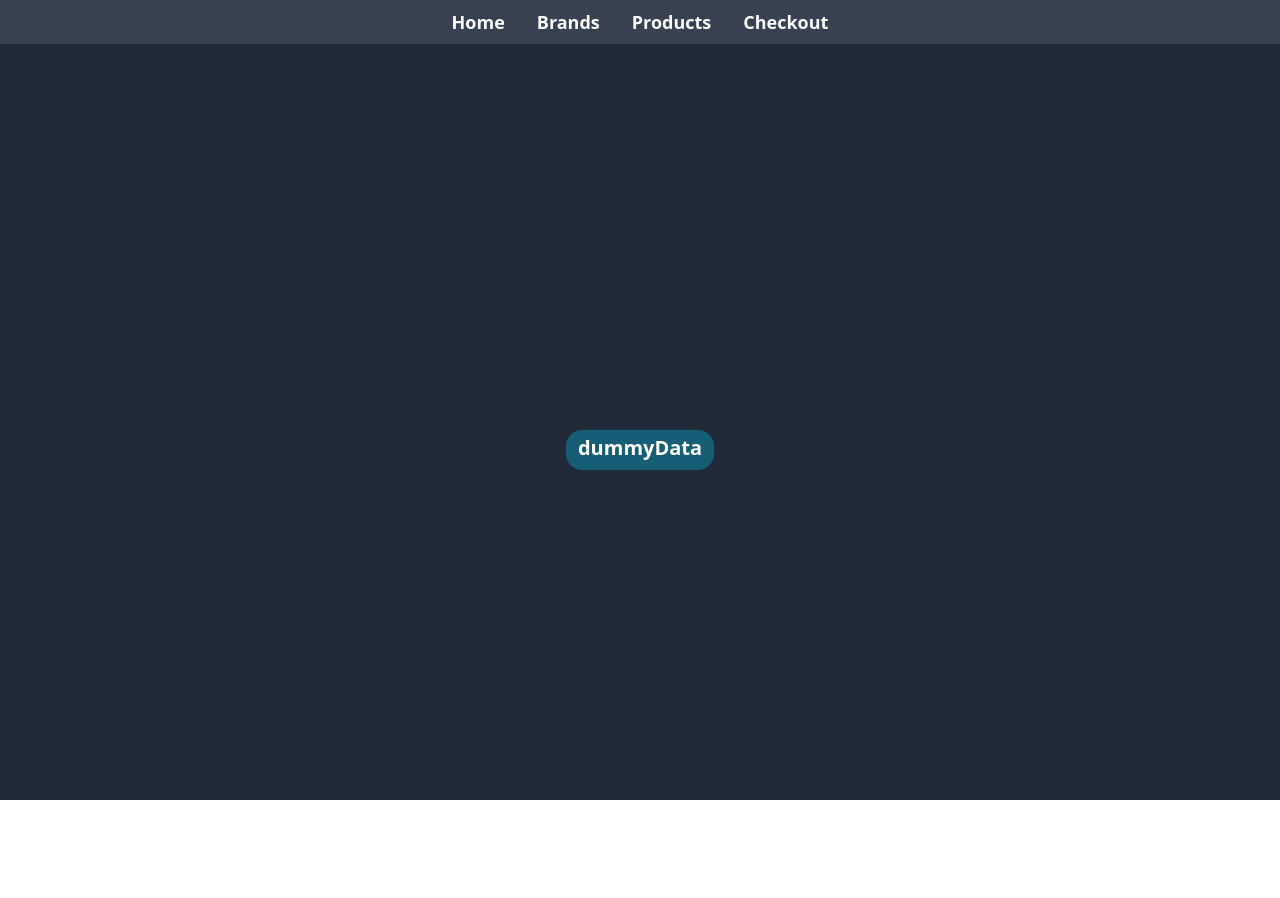
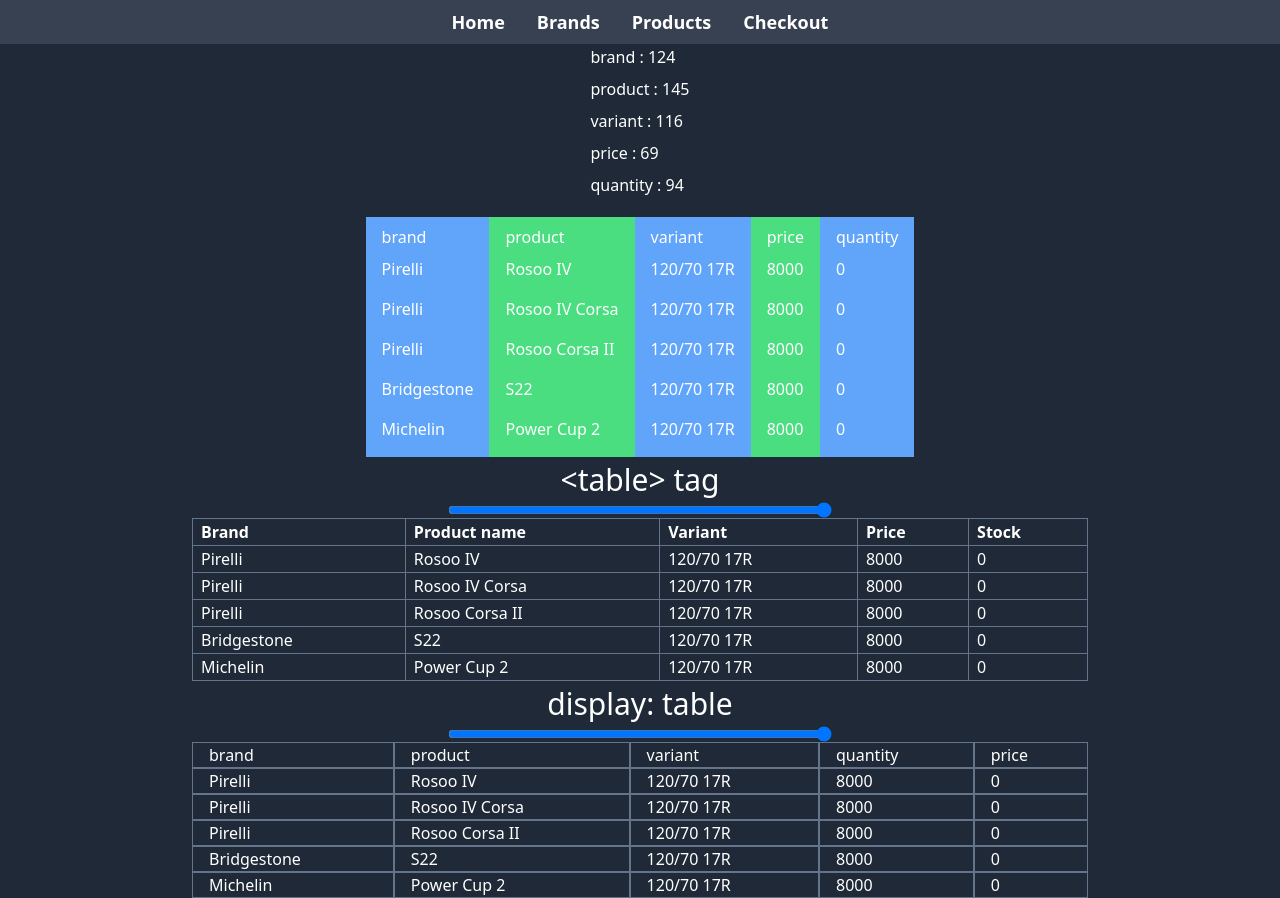
Before and after one commit to hua5155/stock_tracking, a SvelteKit app: page /Test in a window 1280 px wide. Before the commit the page ends 800 px from the top, so only its background shows below. Built offline with nearby package versions, Linux system fonts and the light colour scheme.

Commit message:
Testing different ways to make table. Refactoring Tailwind.

```diff
--- a/src/lib/conponents/Cart.svelte
+++ b/src/lib/conponents/Cart.svelte
@@ -68,6 +68,7 @@
 	};
 </script>
 
+<div class="mx-auto h-fit w-fit">
 	<button
 		class="h-10 w-fit rounded-lg bg-sky-800 px-3 pb-1 text-xl font-semibold"
 		type="button"
@@ -76,7 +77,12 @@
 		}}
 		>Checkout
 	</button>
-<div class="no-scrollbar flex h-5/6 w-2/5 flex-col space-y-2 overflow-auto">
+</div>
+
+<div class="no-scrollbar mt-10 flex h-5/6 w-full flex-col space-y-2 overflow-auto">
+	{#if $cart.length === 0}
+		<div>Cart is empty</div>
+	{/if}
 	{#each $cart as item}
 		<div
 			class="flex flex-row items-center justify-between space-x-5 rounded-lg bg-gray-500 py-2 px-4"
@@ -108,3 +114,7 @@
 		</div>
 	{/each}
 </div>
+
+<style>
+	/*  */
+</style>
--- a/src/routes/+layout.svelte
+++ b/src/routes/+layout.svelte
@@ -12,14 +12,13 @@
 	];
 </script>
 
-<div class="h-screen w-screen bg-gray-800 text-white">
-	<nav class="absolute top-0 left-0 flex h-11 w-full justify-center space-x-8 bg-gray-700">
+<div class="h-fit min-h-screen w-screen max-w-full bg-gray-800 text-white">
+	<nav class="fixed top-0 left-0 flex h-11 w-full justify-center space-x-8 bg-gray-700">
 		{#each navPages as page}
 			<a href={page.navUrl} class="py-2 text-center text-lg font-bold">{page.navText}</a>
 		{/each}
 	</nav>
-	<div class="h-full w-full pt-20">
-		<slot />
-	</div>
+	<!-- <div class="h-20 w-full" /> -->
+	<slot />
 	<!-- <slot /> -->
 </div>
--- a/src/routes/+page.svelte
+++ b/src/routes/+page.svelte
@@ -1,6 +1,11 @@
 <script lang="ts">
 </script>
 
-<main class="flex justify-center bg-gray-800">
-  <h1 class="font-bold">Stock management</h1>
+<main class="mx-auto w-fit pt-20">
+	<h1 class="text-center text-[30px] font-bold">Stock management</h1>
+	<div class="text-[20px]">
+		<p class="">
+			Pratice building a website to track stock with SvelteKit, TailwindCSS, Prisma, SQLite, zod
+		</p>
+	</div>
 </main>
--- a/src/routes/Brands/+page.svelte
+++ b/src/routes/Brands/+page.svelte
@@ -12,8 +12,8 @@
 	const createFlag = writable(false);
 </script>
 
-<main class="full flex w-full flex-col items-center bg-gray-800">
-	<div class="w-2/5">
+<main class="mx-auto w-2/5 bg-gray-800 pt-20">
+	<div class="w-full">
 		<button
 			class="mt-2 h-14 w-full rounded-lg bg-gray-500 px-4 py-2 text-left text-base font-bold"
 			on:click={() => {
@@ -23,7 +23,7 @@
 			+ New Product
 		</button>
 	</div>
-	<div class="no-scrollbar mt-2 flex h-4/5 w-2/5 flex-col space-y-2 overflow-auto">
+	<div class="no-scrollbar mt-2 flex h-4/5 w-full flex-col space-y-2 overflow-auto">
 		{#each data.brands as brand}
 			<div
 				class="flex flex-row items-center justify-between space-x-5 rounded-lg bg-gray-500 py-2 px-4"
--- a/src/routes/Checkout/+page.svelte
+++ b/src/routes/Checkout/+page.svelte
@@ -2,6 +2,6 @@
 	import Cart from '$lib/conponents/Cart.svelte';
 </script>
 
-<main class="flex h-full w-full flex-col items-center bg-gray-800">
+<main class="mx-auto h-screen w-2/5 pt-20">
 	<Cart />
 </main>
--- a/src/routes/Test/+page.svelte
+++ b/src/routes/Test/+page.svelte
@@ -1,7 +1,8 @@
 <script lang="ts">
 	import AdjustableColumn from './AdjustableColumn.svelte';
+	import TableTest from './TableTest.svelte';
+	import TableCell from './TableCell.svelte';
 	import TailwindTest from './TailwindTest.svelte';
-	import TableTest from './TableTest.svelte';
 
 	import type { PageData } from './$types';
 	import { enhance } from '$app/forms';
@@ -9,16 +10,21 @@
 	export let data: PageData;
 </script>
 
-<main class="flex h-full w-full items-center justify-center">
-	<!-- <AdjustableColumn /> -->
+<main class="h-fit w-full max-w-full">
+	<h3 class="mx-auto w-fit text-[30px]">lots of div</h3>
+	<AdjustableColumn />
+	<h3 class="mx-auto w-fit text-[30px]">{`<table> tag`}</h3>
+	<TableTest />
+	<h3 class="mx-auto w-fit text-[30px]">display: table</h3>
+	<TableCell />
 	<!-- <TailwindTest /> -->
 
-	<form action="?/dummyData" method="post" use:enhance>
+	<!-- <form action="?/dummyData" method="post" use:enhance>
 		<button
 			class="mt-5 h-10 w-fit rounded-2xl bg-cyan-800 px-3 pb-1 text-xl font-semibold"
 			type="submit"
 		>
 			dummyData
 		</button>
-	</form>
+	</form> -->
 </main>
--- a/src/routes/Test/AdjustableColumn.svelte
+++ b/src/routes/Test/AdjustableColumn.svelte
@@ -1,36 +1,96 @@
 <script lang="ts">
-	const colorPalette = [
-		['bg-blue-400', 'bg-blue-600'],
-		['bg-green-400', 'bg-green-600']
+	import { z } from 'zod';
+
+	const table: { columnName: string; element?: HTMLElement }[] = [
+		{ columnName: 'brand' },
+		{ columnName: 'product' },
+		{ columnName: 'variant' },
+		{ columnName: 'price' },
+		{ columnName: 'quantity' }
 	];
-	const boxWidth = [300, 300, 300, 300];
+
+	const data: {
+		brand: string;
+		product: string;
+		variant: string;
+		price: number;
+		quantity: number;
+	}[] = [
+		{ brand: 'Pirelli', product: 'Rosoo IV', variant: '120/70 17R', price: 8000, quantity: 0 },
+		{
+			brand: 'Pirelli',
+			product: 'Rosoo IV Corsa',
+			variant: '120/70 17R',
+			price: 8000,
+			quantity: 0
+		},
+		{
+			brand: 'Pirelli',
+			product: 'Rosoo Corsa II',
+			variant: '120/70 17R',
+			price: 8000,
+			quantity: 0
+		},
+		{ brand: 'Bridgestone', product: 'S22', variant: '120/70 17R', price: 8000, quantity: 0 },
+		{ brand: 'Michelin', product: 'Power Cup 2', variant: '120/70 17R', price: 8000, quantity: 0 }
+	];
+
+	let mouseDown = false;
+	let target = 0;
+	const onMouseDown = (e: MouseEvent, index: number) => {
+		target = index;
+		mouseDown = true;
+	};
+	const onMouseUp = (e: MouseEvent) => {
+		mouseDown = false;
+	};
+	const onMouseMove = (e: MouseEvent) => {
+		if (mouseDown === false) {
+			return;
+		}
+	};
 </script>
 
-<div class="flex flex-row">
-	{#each boxWidth as box, index}
-		<div
-			class="relative flex h-10 items-center justify-start px-4
-        {colorPalette[index % 2][0]}"
-			style="width: {box}px;"
-		>
-			<span class="align-middle">Column {index}</span>
+<div class="mx-auto flex h-fit w-fit flex-col space-y-2">
+	{#each table as column}
+		<span class="">{`${column.columnName} : ${column.element?.clientWidth}`}</span>
+	{/each}
+</div>
+
+<div class="mx-auto mt-5 flex h-fit w-fit max-w-[70%] flex-row">
+	{#each table as column, columnIndex}
+		<div class="group/column flex w-fit flex-col odd:bg-blue-400 even:bg-green-400">
 			<div
-				class="absolute top-0 right-0 h-10 w-1
-          {colorPalette[index % 2][0]}
-          hover:{colorPalette[index % 2][1]}"
-				on:mousedown={() => {
-					console.log('Column 1 mousedown');
-				}}
-			/>
+				class="relative flex h-10 w-full items-center justify-start px-4"
+				bind:this={column.element}
+			>
+				<span class="align-middle">{column.columnName}</span>
+				<div
+					class="group/handle absolute top-0 right-0 h-full w-2"
+					on:mousedown={(e) => {
+						onMouseDown(e, columnIndex);
+					}}
+				>
+					<div
+						class="absolute top-0 right-0 h-full w-1 group-odd/column:group-hover/handle:bg-blue-600 group-even/column:group-hover/handle:bg-green-600"
+					/>
+				</div>
+			</div>
+
+			{#each data as row, rowIndex}
+				<div class="h-10 w-fit px-4">
+					<span>{Object.values(row)[columnIndex]}</span>
+				</div>
+			{/each}
 		</div>
 	{/each}
 </div>
 
 <svelte:window
-	on:mouseup={() => {
-		console.log('mouseup');
+	on:mouseup={(e) => {
+		onMouseUp(e);
 	}}
-	on:mousemove={() => {
-		// console.log('window mousemove');
+	on:mousemove={(e) => {
+		onMouseMove(e);
 	}}
 />
--- /dev/null
+++ b/src/routes/Test/TableCell.svelte
@@ -0,0 +1,66 @@
+<script lang="ts">
+	const table: { columnName: string; element?: HTMLElement }[] = [
+		{ columnName: 'brand' },
+		{ columnName: 'product' },
+		{ columnName: 'variant' },
+		{ columnName: 'quantity' },
+		{ columnName: 'price' }
+	];
+
+	const data: {
+		brand: string;
+		product: string;
+		variant: string;
+		quantity: number;
+		price: number;
+	}[] = [
+		{ brand: 'Pirelli', product: 'Rosoo IV', variant: '120/70 17R', quantity: 0, price: 8000 },
+		{
+			brand: 'Pirelli',
+			product: 'Rosoo IV Corsa',
+			variant: '120/70 17R',
+			quantity: 0,
+			price: 8000
+		},
+		{
+			brand: 'Pirelli',
+			product: 'Rosoo Corsa II',
+			variant: '120/70 17R',
+			quantity: 0,
+			price: 8000
+		},
+		{ brand: 'Bridgestone', product: 'S22', variant: '120/70 17R', quantity: 0, price: 8000 },
+		{ brand: 'Michelin', product: 'Power Cup 2', variant: '120/70 17R', quantity: 0, price: 8000 }
+	];
+
+	let tableWidth = 70;
+</script>
+
+<div class="mx-auto flex w-fit flex-col space-y-2">
+	<input class="w-96" type="range" min="0" max="70" bind:value={tableWidth} />
+</div>
+<div class="mx-auto table h-fit w-[70%] max-w-[70%]" style:width="{tableWidth}%">
+	<div class="table-header-group">
+		<div class="table-row">
+			{#each table as column, columnIndex}
+				<div class="table-cell border border-slate-500 px-4">{column.columnName}</div>
+			{/each}
+		</div>
+	</div>
+
+	<div class="table-row-group">
+		{#each data as row, rowIndex}
+			<div class="table-row">
+				<div class="table-cell border border-slate-500 px-4">{row.brand}</div>
+				<div class="table-cell border border-slate-500 px-4">{row.product}</div>
+				<div class="table-cell border border-slate-500 px-4">{row.variant}</div>
+				<div class="table-cell border border-slate-500 px-4">{row.price}</div>
+				<div class="table-cell border border-slate-500 px-4">{row.quantity}</div>
+			</div>
+		{/each}
+	</div>
+</div>
+
+<style>
+	/*  */
+</style>
--- a/src/routes/Test/TableTest.svelte
+++ b/src/routes/Test/TableTest.svelte
@@ -1,8 +1,51 @@
 <script lang="ts">
-	//
+	const data: {
+		brand: string;
+		product: string;
+		variant: string;
+		quantity: number;
+		price: number;
+	}[] = [
+		{ brand: 'Pirelli', product: 'Rosoo IV', variant: '120/70 17R', quantity: 0, price: 8000 },
+		{
+			brand: 'Pirelli',
+			product: 'Rosoo IV Corsa',
+			variant: '120/70 17R',
+			quantity: 0,
+			price: 8000
+		},
+		{
+			brand: 'Pirelli',
+			product: 'Rosoo Corsa II',
+			variant: '120/70 17R',
+			quantity: 0,
+			price: 8000
+		},
+		{ brand: 'Bridgestone', product: 'S22', variant: '120/70 17R', quantity: 0, price: 8000 },
+		{ brand: 'Michelin', product: 'Power Cup 2', variant: '120/70 17R', quantity: 0, price: 8000 }
+	];
+
+	let tableWidth = 70;
+
+	let mouseDown = false;
+	const onMouseDown = (e: MouseEvent, index: number) => {
+		mouseDown = true;
+	};
+	const onMouseUp = (e: MouseEvent) => {
+		mouseDown = false;
+	};
+	const onMouseMove = (e: MouseEvent) => {
+		if (mouseDown === false) {
+			return;
+		}
+	};
 </script>
 
-<table>
+<div class="mx-auto flex w-fit flex-col space-y-2">
+	<input class="w-96" type="range" min="0" max="70" bind:value={tableWidth} />
+</div>
+<div class="mx-auto h-fit w-[70%] max-w-[70%]" style:width="{tableWidth}%">
+	<table class="w-full">
 		<thead>
 			<tr class="text-left">
 				<th class="border border-slate-500 px-2">Brand</th>
@@ -14,15 +57,27 @@
 		</thead>
 
 		<tbody>
+			{#each data as row, rowIndex}
 				<tr class="text-left">
-			<td class="border border-slate-500 px-2">Pirelli</td>
-			<td class="border border-slate-500 px-2">Corsa II</td>
-			<td class="border border-slate-500 px-2">120/70 R17 F</td>
-			<td class="border border-slate-500 px-2">0</td>
-			<td class="border border-slate-500 px-2">0</td>
+					<td class="border border-slate-500 px-2">{row.brand}</td>
+					<td class="border border-slate-500 px-2">{row.product}</td>
+					<td class="border border-slate-500 px-2">{row.variant}</td>
+					<td class="border border-slate-500 px-2">{row.price}</td>
+					<td class="border border-slate-500 px-2">{row.quantity}</td>
 				</tr>
+			{/each}
 		</tbody>
 	</table>
+</div>
+
+<svelte:window
+	on:mouseup={(e) => {
+		//
+	}}
+	on:mousemove={(e) => {
+		//
+	}}
+/>
 
 <style>
 	/*  */
```
Also changed, not shown: src/routes/Products/+page.svelte (+10 -9 lines), src/routes/Products/CreateDialog.svelte (+18 -8 lines), 1 other file (tests, documents, lock files or other folders). Lines whose indentation alone changed are shown as unchanged.
